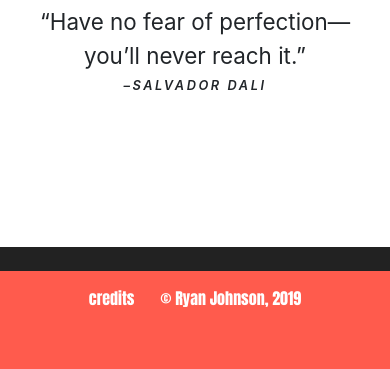
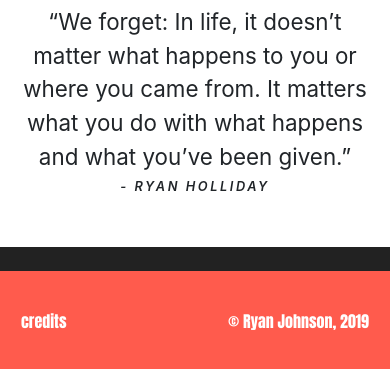
Before and after one commit to ryj1023/personal-site-gatsby, a Gatsby site: page / in a window 390 px wide. Shown: the part 3148-3517 px from the top of the page. Built offline with nearby package versions, Linux system fonts and the light colour scheme; Gatsby itself is replaced by a stand-in of ours.

Commit message:
Updated layout, footer, carousel

```diff
--- a/gatsby-browser.js
+++ b/gatsby-browser.js
@@ -5,5 +5,3 @@
  */
 
 // You can delete this file if you're not using it
-
-exports.onInitialClientRender = () => {}
--- a/package.json
+++ b/package.json
@@ -39,10 +39,12 @@
   ],
   "license": "MIT",
   "scripts": {
+    "clean": "gatsby clean",
     "build": "gatsby build",
     "develop": "gatsby develop",
+    "dev": "gatsby develop",
     "format": "prettier --write src/**/*.{js,jsx}",
-    "start": "npm run develop",
+    "start": "yarn build && yarn serve",
     "serve": "gatsby serve",
     "test": "echo \"Write tests! -> https://gatsby.dev/unit-testing\""
   },
--- a/src/components/footer/index.js
+++ b/src/components/footer/index.js
@@ -5,7 +5,7 @@ import ReactTooltip from "react-tooltip"
 const Footer = () => {
   return (
     <footer
-      className={`p-2 d-block d-md-flex justify-content-between anchor ${styles.contentFooter} text-center align-items-center`}
+      className={`p-2 d-flex justify-content-between anchor ${styles.contentFooter} text-center align-items-center`}
       id="contact"
     >
       <ReactTooltip id="credits" className="react-tooltip-clickable-link">
--- a/src/pages/index.js
+++ b/src/pages/index.js
@@ -19,11 +19,11 @@ var projectSlickSettings = {
 var quoteSlickSettings = {
   dots: false,
   infinite: true,
-  speed: 700,
+  speed: 800,
   slidesToShow: 1,
   slidesToScroll: 1,
   autoplay: true,
-  autoPlaySpeed: 10000,
+  autoplaySpeed: 10000,
 }
 
 const IndexPage = props => {
--- a/src/styles/_custom.scss
+++ b/src/styles/_custom.scss
@@ -4,7 +4,19 @@ h2,
 .home,
 button {
   font-family: "Anton", sans-serif;
+  font-display: fallback; /* <- this can be added to each @font-face definition */
 }
+
+// @font-face {
+//   h1,
+//   h2,
+//   .home,
+//   button {
+//     font-family: "Anton";
+
+//     font-display: fallback; /* <- this can be added to each @font-face definition */
+//   }
+// }
 
 a {
   color: #007bff;
--- a/src/styles/page_modules/home.module.scss
+++ b/src/styles/page_modules/home.module.scss
@@ -23,12 +23,6 @@ h1,
   font-size: 20px;
 }
 
-h1,
-h2,
-.home,
-button {
-  font-family: "Anton", sans-serif;
-}
 .navBar {
   min-height: 50px;
 }
```
Also changed, not shown: src/images/index.html (+1 -1 lines), 2 other files.
